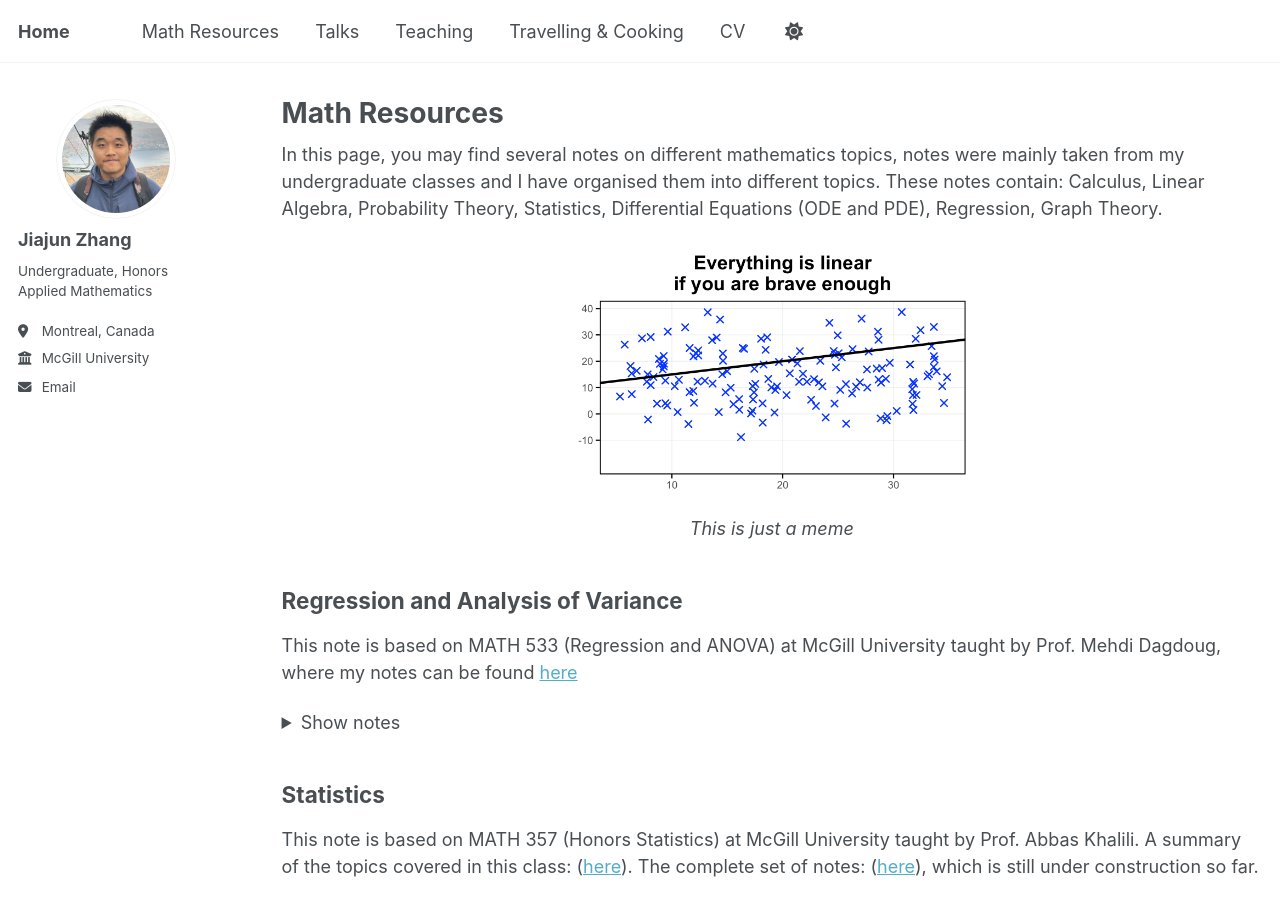
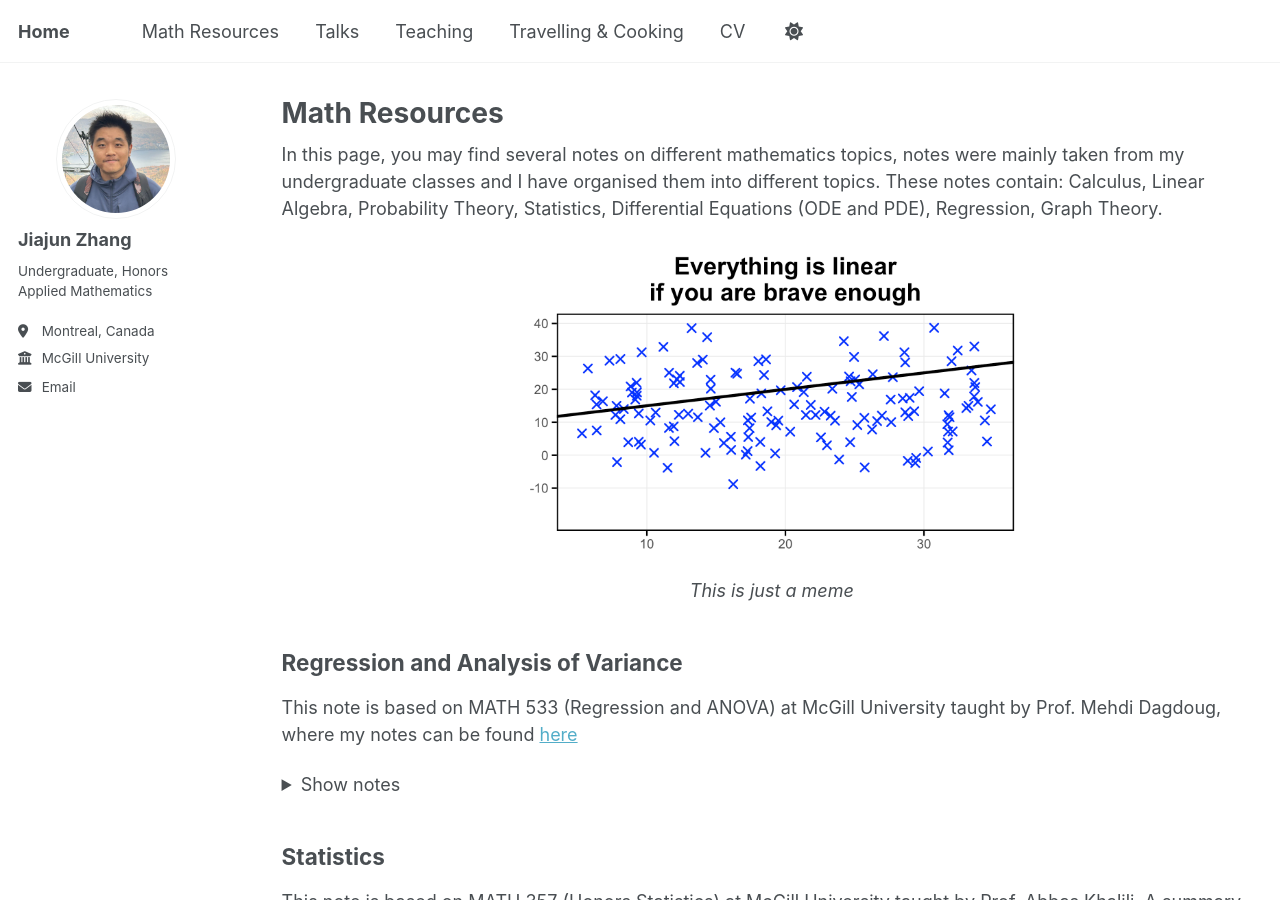
Before and after one commit to JohanssonRein/JohanssonRein.github.io, a Jekyll site: the page built from _pages/publications.html, in a window 1280 px wide and 900 px high. Built offline with Jekyll 4.4.1, drawn with Linux system fonts in a browser that asks for light colours.

Commit message:
Update publications.html

```diff
--- a/_pages/publications.html
+++ b/_pages/publications.html
@@ -10,7 +10,7 @@ In this page, you may find several notes on different mathematics topics, notes
 <br><br>
 
 <div style="text-align: center;">
-  <img src="/images/cover.png" alt="Winter Break" width="400">
+  <img src="/images/cover.png" alt="Winter Break" width="500">
   <p><em>This is just a meme</em></p>
 </div>
 
```
